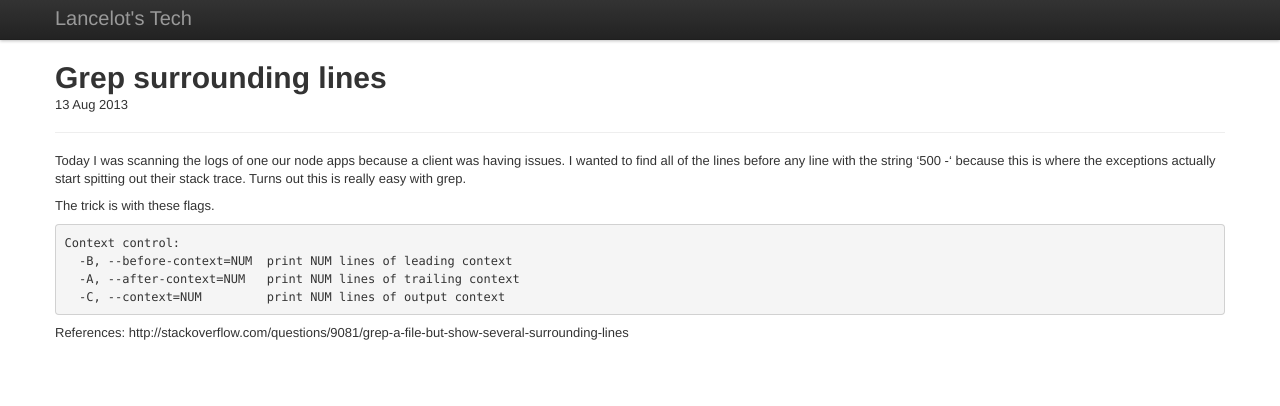
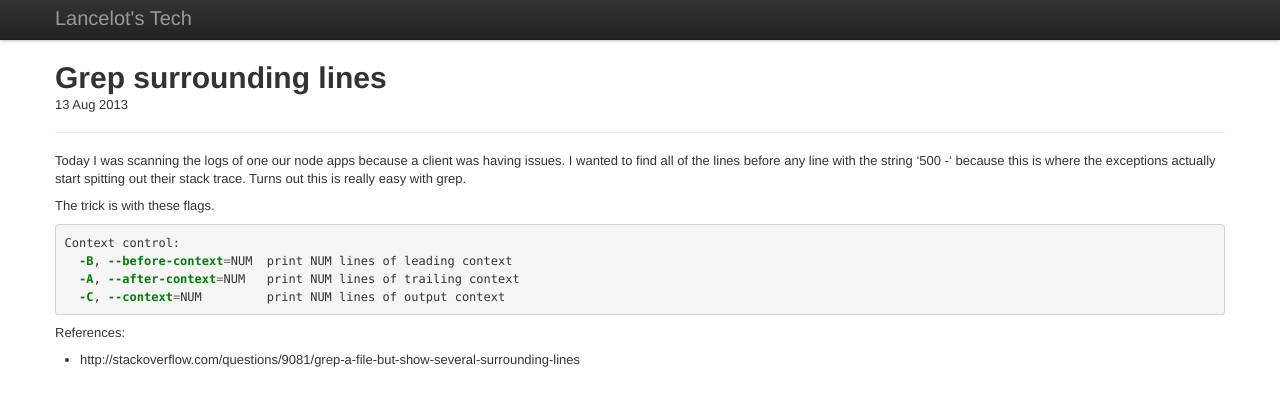
Before and after one commit to lancecarlson/lancecarlson.github.com, a Jekyll site: the page built from _posts/2013-08-13-grep-surrounding-lines.md, in a window 1280 px wide. Shown: the top 406 px of the page. Built offline with Jekyll 4.4.1, drawn with Linux system fonts in a browser that asks for light colours; comment, search, counter and statistics services are not loaded.

Commit message:
formatting

````diff
--- a/_posts/2013-08-13-grep-surrounding-lines.md
+++ b/_posts/2013-08-13-grep-surrounding-lines.md
@@ -7,7 +7,7 @@ Today I was scanning the logs of one our node apps because a client was having i
 
 The trick is with these flags.
 
-```
+```bash
 Context control:
   -B, --before-context=NUM  print NUM lines of leading context
   -A, --after-context=NUM   print NUM lines of trailing context
@@ -15,4 +15,4 @@ Context control:
 ```
 
 References:
-http://stackoverflow.com/questions/9081/grep-a-file-but-show-several-surrounding-lines
+* http://stackoverflow.com/questions/9081/grep-a-file-but-show-several-surrounding-lines
````
